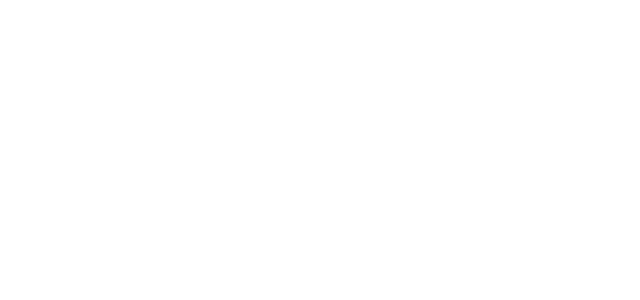
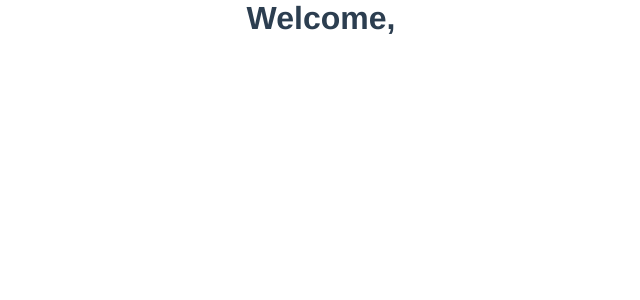
Before and after one commit to BONX9926/vuejs_test, a Vue app: page /#/welcome in a window 1280 px wide. Shown: the top 300 px of the page, without its empty margins (319-959 px from the left). Built offline with nearby package versions, Linux system fonts and the light colour scheme.

Commit message:
Create Welcome.vue

```diff
--- a/src/router/index.js
+++ b/src/router/index.js
@@ -10,6 +10,14 @@ const routes = [
     path: '/',
     name: 'Login',
     component: Login
+  },
+  {
+    path: '/welcome',
+    name: 'Welcome',
+    // route level code-splitting
+    // this generates a separate chunk (about.[hash].js) for this route
+    // which is lazy-loaded when the route is visited.
+    component: () => import(/* webpackChunkName: "about" */ '../views/Welcome.vue'),
   },
   {
     path: '/about',
--- a/src/store/index.js
+++ b/src/store/index.js
@@ -19,6 +19,11 @@ export default new Vuex.Store({
       commit('SetLogin', payload)
     }
   },
+  getters: {
+    username(state) {
+      return state.login.username
+    }
+  },
   modules: {
   }
 })
--- a/src/views/Login.vue
+++ b/src/views/Login.vue
@@ -29,7 +29,10 @@ export default {
         this.$store.dispatch('Login', {
           username: this.username
         }).then( () => {
-          alert('Login Success')
+          // alert('Login Success')
+          this.$router.push({
+            name: "Welcome"
+          })
         })
       }
     }
--- /dev/null
+++ b/src/views/Welcome.vue
@@ -0,0 +1,19 @@
+<template>
+  <div>
+    <h1>Welcome, {{username}}</h1>
+  </div>
+</template>
+
+<script>
+export default {
+  computed: {
+    username() {
+      return this.$store.getters.username
+    }
+  }
+}
+</script>
+
+<style>
+
+</style>
```
Also changed, not shown: 1 other file (tests, documents, lock files or other folders).
